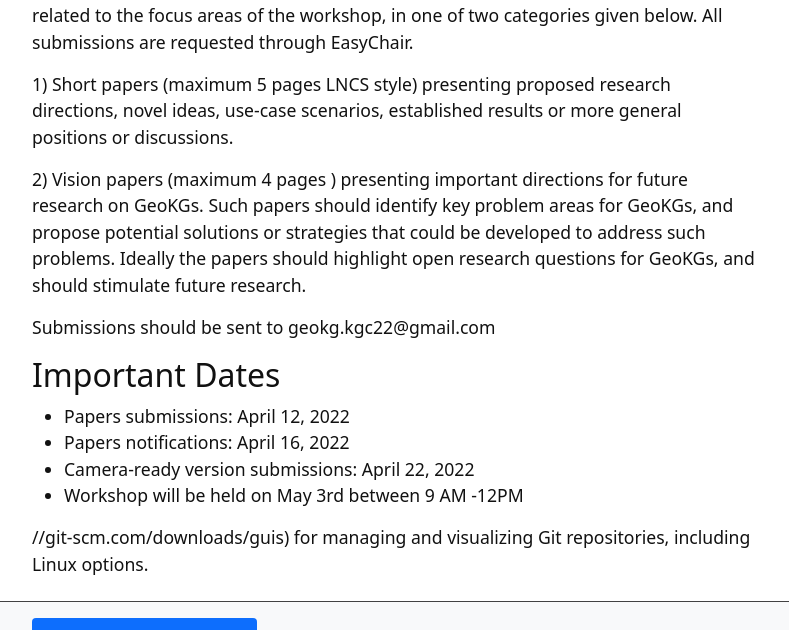
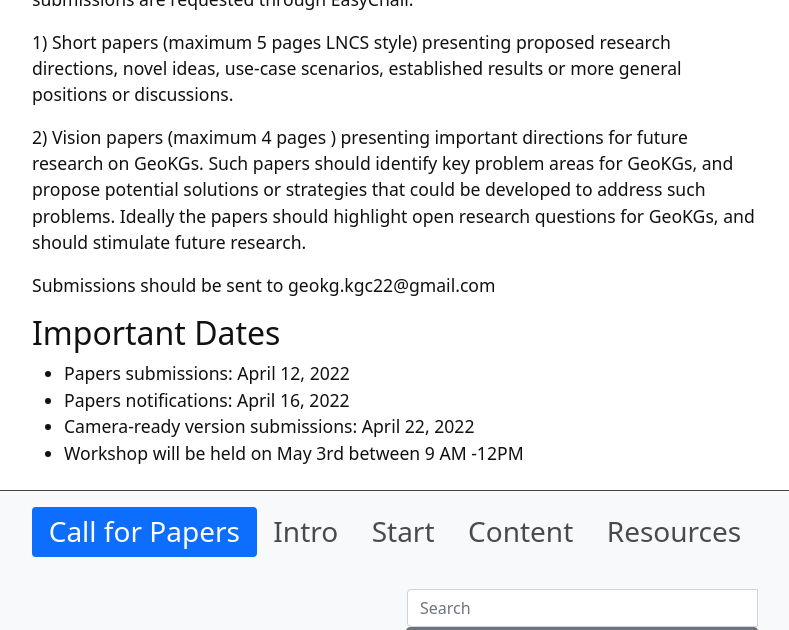
Before and after one commit to shirlysteph/woodd-jowo22, a Jekyll site: the page built from content/0-prep.md, in a window 1280 px wide and 900 px high, scrolled down 1242 px, cut to the strip 0-630 px from the top of the window. Shown: the whole strip, without its empty margins (245-1034 px from the left). Built offline with Jekyll 4.4.1, drawn with Linux system fonts in a browser that asks for light colours; part of the change alters nothing that is shown; some of the changed text lies outside the part shown.

Commit message:
Update 0-prep.md

```diff
--- a/content/0-prep.md
+++ b/content/0-prep.md
@@ -1,7 +1,7 @@
 ---
 title: Call for Papers
 nav: Call for Papers
-topics: GitHub; Optional Software
+# topics: GitHub; Optional Software
 ---
 We invite submissions to the First Workshop on Geospatial Knowledge Graphs (GeoKG2022) to be held in conjunction with the
 <a href="https://www.knowledgegraph.tech/">The Knowledge Graph Conference 2022 (KGC2022)</a> that will take place at Cornell Tech campus, New York,
@@ -55,4 +55,3 @@ Important Dates
   <li>Camera-ready version submissions: April 22, 2022</li>
   <li>Workshop will be held on May 3rd between 9 AM -12PM </li>
 </ul>
-//git-scm.com/downloads/guis) for managing and visualizing Git repositories, including Linux options.
```
